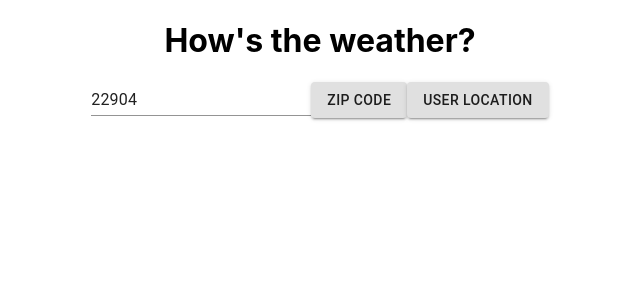
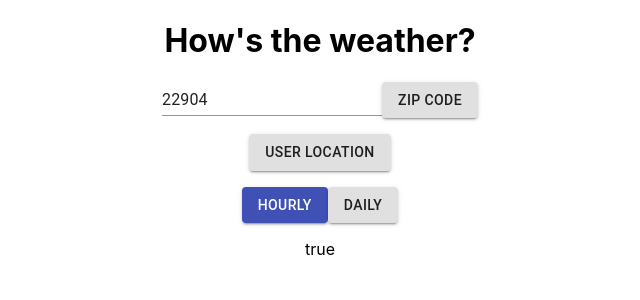
Before and after one commit to ngpthaiphuc/Weather-App-React, a React (Create React App) app: page / in a window 1280 px wide. Shown: the top 300 px of the page, without its empty margins (320-960 px from the left). Built offline with nearby package versions, Linux system fonts and the light colour scheme; no server answers.

Commit message:
[ADD] Attempting to figure out why the button state is not working. Still confused :(

```diff
--- a/src/App.js
+++ b/src/App.js
@@ -9,9 +9,9 @@ export default function App() {
     const [weather, setWeather]     = useState(null);
     const [zipCode, setZipCode]     = useState(22904);
     const [isZipCode, setIsZipCode] = useState(false);
-
     //const [lat, setLat] = useState();
     //const [long, setLong] = useState();
+    const [testBool, setTestBool]   = useState(true);
 
     /*useEffect(() => {
         const url = new URL("https://api.openweathermap.org/data/2.5/weather");
@@ -82,7 +82,6 @@ export default function App() {
         fetchOneCallWeather(position.coords.latitude, position.coords.longitude);
     }
 
-
     /* let value = true;
     <FormControl component="fieldset">
         <FormLabel component="legend">Time</FormLabel>
@@ -92,9 +91,24 @@ export default function App() {
         </RadioGroup>
     </FormControl>*/
 
+    const changeTestBool = (type) => {
+        if(type === "hour"){
+            setTestBool(true);
+            console.log("Hour: " + testBool);
+        } else if(type === "day"){
+            setTestBool(false);
+            console.log("Day: " + testBool);
+        }
+    }
+
+    //Just use <p> tag to move things to different lines
     if (weather === null) {
         return (
-            <div style={{ textAlign: "center" }}>
+            <div
+                style={{ textAlign: "center" }}
+                className="row"
+            >
+                <div className="col-sm-6">
                     <h1>How's the weather?</h1>
                     <Input type="number" value={zipCode} onChange={(event) => {
                         setZipCode(event.target.value);
@@ -103,11 +117,33 @@ export default function App() {
                         variant="contained"
                         onClick={fetchWeather}
                     >Zip Code</Button>
+                    <p><Button
+                        variant="contained"
+                        onClick={getUserLocation}
+                    >User Location</Button></p>
+
+                    <p><Button
+                        variant="contained"
+                        color={testBool ? "primary" : "default"}
+                        onClick={() => {
+                            //setTestBool(true);
+                            changeTestBool("hour");
+
+                            document.getElementById("test").innerHTML = testBool;
+                        }}
+                    >Hourly</Button>
                     <Button
                         variant="contained"
-                    onClick={getUserLocation}
-                >User Location</Button>
+                        color={testBool ? "default" : "primary"}
+                        onClick={() => {
+                            //setTestBool(false);
+                            changeTestBool("day");
 
+                            document.getElementById("test").innerHTML = testBool;
+                        }}
+                    >Daily</Button></p>
+                    <p id="test">true</p>
+                </div>
             </div>
         );
     } else if(isZipCode){
```
Lines whose indentation alone changed are shown as unchanged.
